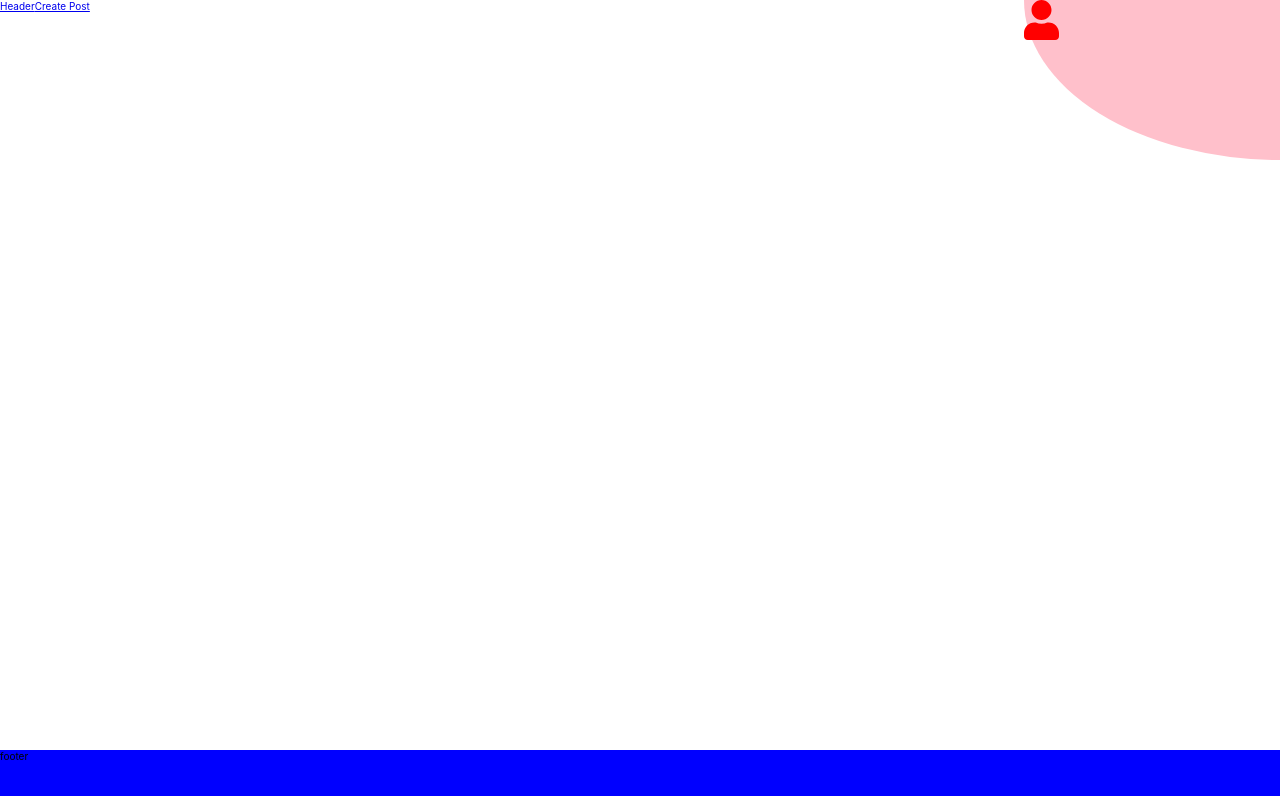
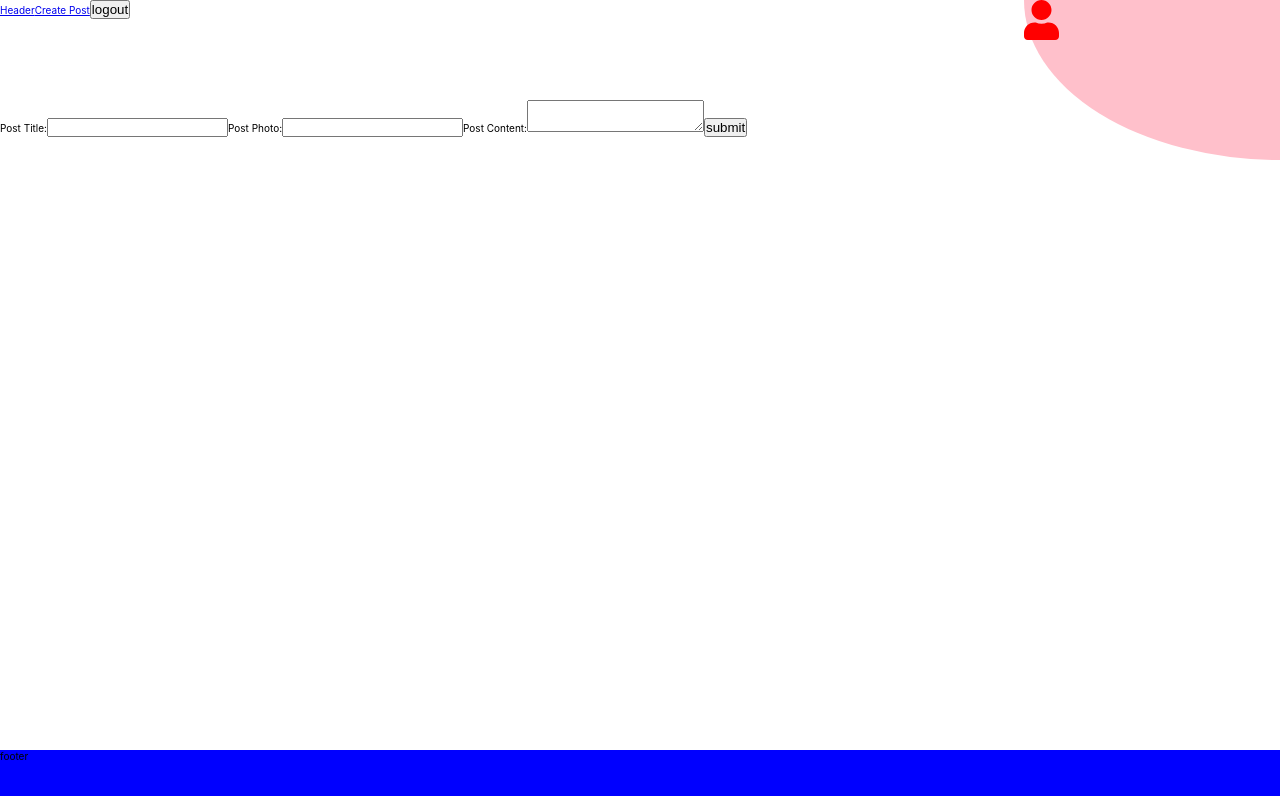
Before and after one commit to kcip/bloggie, a React (Create React App) app in the folder client/: page /posts/1/edit in a window 1280 px wide. Shown: the top 796 px of the page. Built offline with nearby package versions, Linux system fonts and the light colour scheme; no server answers.

Commit message:
create post and user working

```diff
--- a/client/src/components/Main.jsx
+++ b/client/src/components/Main.jsx
@@ -10,6 +10,7 @@ import Post from './posts/Post';
 import CreatePost from './forms/CreatePost';
 import Signin from './forms/Signin';
 import Signup from './forms/Signup';
+import EditPost from './forms/EditPost';
 const Main = (props) => {
  const [post, setPost] = useState({})
 
@@ -18,6 +19,7 @@ const Main = (props) => {
 
  useEffect(() => {
   fetchPosts()
+  handleVerify()
  }, [])
 
  const fetchPosts = async () => {
@@ -30,6 +32,23 @@ const Main = (props) => {
   console.log(postData)
   setPost(prevPost => prevPost.posts, newPost)
  }
+
+ const handlePostUpdate = async (id, postData) => {
+  const newPost = await putPost(id, postData);
+  setPost(prevPost => ({
+   posts: prevPost.posts.map(post => post.id === parseInt(id) ? newPost : post)
+  }))
+ }
+
+
+ const handlePostDelete = async (id) => {
+  await deletePost(id);
+  setPost(prevPost => ({
+   posts: prevPost.posts.map(post => post.id === parseInt(id))
+  }))
+ }
+
+
 
 
 
@@ -51,10 +70,10 @@ const Main = (props) => {
   props.history.push('/')
  }
 
- // const handleVerify = async () => {
- //  const currentUser = await verifyUser();
- //  setCurrentUser(currentUser)
- // }
+ const handleVerify = async () => {
+  const currentUser = await verifyUser();
+  setCurrentUser(currentUser)
+ }
 
 
 
@@ -63,14 +82,23 @@ const Main = (props) => {
   <Fragment>
    <Header data={props.currentUser}
     currentUser={currentUser}
-   // handleLogout={handleLogout}
+    handleLogout={handleLogout}
    />
    <div className="main">
+    <Switch>
 
      <Route path="/auth/login" exact render={(props) => <Signin data={props} handleLogin={handleLogin} />} />
      <Route path="/register" exact render={() => <Signup handleRegister={handleRegister} />} />
-    <Route path="/" exact render={() => <PostCard data={post} />} />
-    <Route path="/" exact render={() => <Posts data={post} />} />
+
+     <Route path="/" exact  >
+      <PostCard data={post} />
+      <Posts data={post} />
+     </Route>
+
+
+
+     {/* <Route path="/" exact render={() => <Posts data={post} />}
+    /> */}
 
 
 
@@ -84,8 +112,31 @@ const Main = (props) => {
 
      <Route exact path="/posts/:id" render={(props) => {
       const { id } = props.match.params;
-     return <Post id={id} info={props} data={post} />
+      return <Post id={id} info={props} data={post}
+
+       handlePostDelete={handlePostDelete} data={post} id={id}
+      />
      }} />
+
+
+
+     <Route exact path="/posts/:id/edit" render={(props) => {
+      const { id } = props.match.params;
+      return <EditPost id={id} info={props} data={post}
+       handlePostUpdate={handlePostUpdate} data={post} id={id}
+      />
+     }} />
+     {/* <Route path='/posts/:id/edit' render={(props) => {
+      const { id } = props.match.params;
+      const postItem = post.find(post => post.id === parseInt(id));
+      return <EditPost {...props}
+       handlePostUpdate={handlePostUpdate}
+       postItem={postItem}
+       id={id} />
+     }} /> }*/}
+
+    </Switch>
+
 
 
 
--- a/client/src/components/forms/CreatePost.jsx
+++ b/client/src/components/forms/CreatePost.jsx
@@ -18,8 +18,8 @@ const CreatePost = (props) => {
    {/* handleLogin({ username: signIn, password: pass }); */}
    <form onSubmit={(e) => {
     e.preventDefault();
-    handlePostCreate({ post_title: name, post_photo: photo, post_content: text })
-    // handlePostCreate({ name: name, photo: photo, text: text })
+    handlePostCreate({ post_title: name, post_photo: photo, post_content: text });
+    history.push('/posts')
    }}>
     <label>Post Title:
      <input
--- a/client/src/components/forms/EditPost.jsx
+++ b/client/src/components/forms/EditPost.jsx
@@ -0,0 +1,54 @@
+import React, { useState, useEffect } from 'react'
+import { getPost } from '../../services/posts'
+const EditPost = (props) => {
+ const [post, setPost] = useState([]);
+ const { handlePostUpdate, history } = props;
+
+ useEffect(() => {
+  fetchData()
+
+ }, []);
+
+ const fetchData = async () => {
+  const id = props.info.match.params.id;
+  const postData = await getPost(id)
+  const data = props.data.posts
+  setPost(postData)
+
+ }
+
+ const { post_title, post_content, post_photo } = post
+ return (
+  <div>
+   <form onSubmit={(e) => {
+    e.preventDefault();
+    handlePostUpdate({ post_title: post_title, post_photo: post_photo, post_content: post_content });
+   }}>
+    <label>Post Title:
+     <input
+      type="text"
+      value={post_title}
+      onChange={e => setPost(e.target.value)}
+     />
+    </label>
+
+    <label>Post Photo:
+     <input
+      type="text"
+      value={post_photo}
+      onChange={e => setPost(e.target.value)}
+     />
+    </label>
+    <label>Post Content:
+     <textarea
+      type="text"
+      value={post_content}
+      onChange={e => setPost(e.target.value)}
+     />
+    </label>
+    <button>submit</button>
+   </form>
+  </div>
+ )
+}
+export default EditPost;
--- a/client/src/components/posts/Post.jsx
+++ b/client/src/components/posts/Post.jsx
@@ -1,6 +1,6 @@
 import React, { useState, useEffect } from 'react'
 import { getPost } from '../../services/posts'
-
+import { Link } from 'react-router-dom';
 const Post = (props) => {
  const [post, setPost] = useState([]);
  // const data = props.data.posts;
@@ -27,6 +27,14 @@ const Post = (props) => {
    <img src={post_photo} alt={post_title} />
    <p>{post_content}</p>
    <h5>{created_at}</h5>
+
+
+
+   <button onClick={() => props.handlePostDelete(post.id)}>Delete</button>
+   <Link to={`/posts/${post.id}/edit`}><button>Edit</button></Link>
+
+
+
   </div>
  )
 }
--- a/client/src/components/shared/Header.jsx
+++ b/client/src/components/shared/Header.jsx
@@ -3,12 +3,15 @@ import { Link } from "react-router-dom"
 import './shared.scss';
 import Nav from './Nav';
 const Header = (props) => {
+ const { currentUser, handleLogout } = props
+
 
  return (
   <header>
    <Link exact to="/">Header</Link>
    <Link exact to="/posts/new">Create Post</Link>
    <Nav />
+   <button onClick={handleLogout}>logout</button>
   </header>
  )
 }
```
Also changed, not shown: 1 other file (tests, documents, lock files or other folders). Lines whose indentation alone changed are shown as unchanged.
